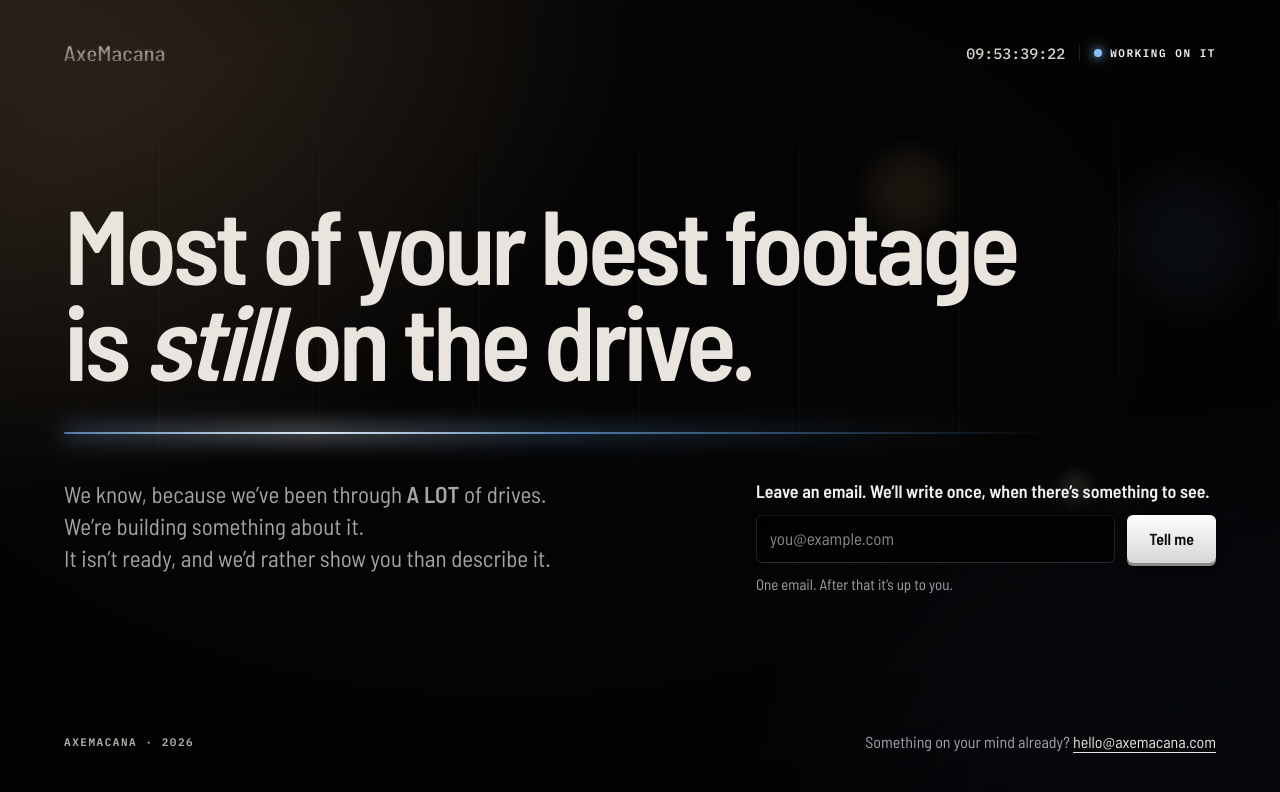
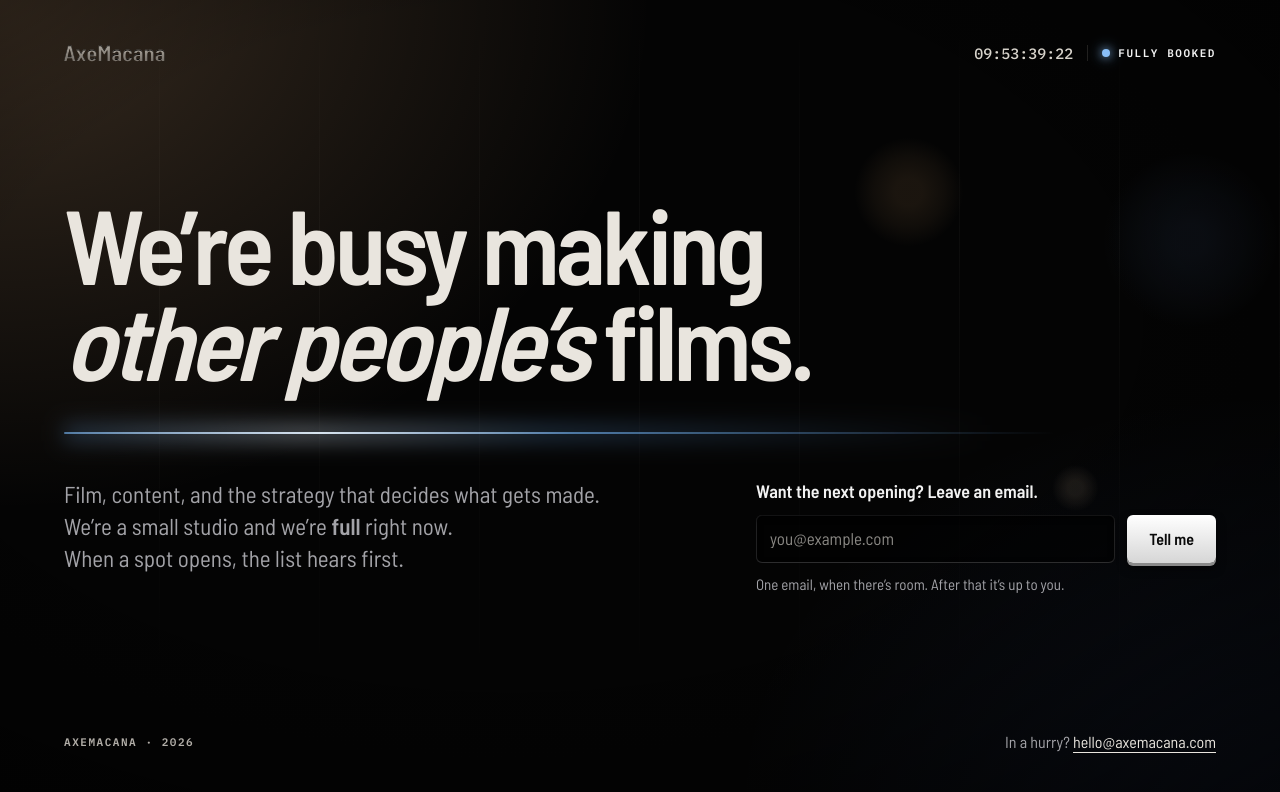
Before and after one commit to whereiszack/axemacana-site, a plain HTML site: page index.html in a window 1280 px wide. Drawn offline with Linux system fonts and the light colour scheme.

Commit message:
Landing page: say we are booked, drop the "building something" claim
The founder does not want the page to imply a product or a big launch: the
offer is not settled. The page now says what the studio does (film, content,
strategy), that it is full, and asks for an email for the next opening.

Only words changed; layout, form, counting and look are as before. The
previous page is commit 6e82478, and a standalone copy is kept in BrandToolkit
docs/SiteMockups/LandingFootage.html.

"Fully booked" and "full right now" are the founder's framing and must stay
true while the page says so.

Checked locally at 1024 and 375 px wide: no horizontal scroll.

Co-Authored-By: Claude Fable 5.2 <noreply@anthropic.com>

```diff
--- a/index.html
+++ b/index.html
@@ -5,7 +5,7 @@
 <meta name="theme-color" content="#040404">
 <meta name="viewport" content="width=device-width,initial-scale=1">
 <title>Axe Macana</title>
-<meta name="description" content="Axe Macana. Most of your best footage is still on the drive. We're building something about it.">
+<meta name="description" content="Axe Macana. Film, content and strategy. We're full right now. Leave an email for the next opening.">
 <link rel="preconnect" href="https://fonts.googleapis.com">
 <link rel="preconnect" href="https://fonts.gstatic.com" crossorigin>
 <link href="https://fonts.googleapis.com/css2?family=Barlow+Semi+Condensed:wght@400;600&family=IBM+Plex+Mono:wght@500;600&display=swap" rel="stylesheet">
@@ -104,30 +104,30 @@ function gcReady(){function go(){goatcounter.count();goatcounter.bind_events();
   <img class="wordmark" src="wordmark.svg" width="280" height="64" alt="Axe Macana">
   <div class="state">
     <span class="tc" id="tc" aria-hidden="true"></span>
-    <span class="working"><span class="dot live"></span><span class="lbl">Working on it</span></span>
+    <span class="working"><span class="dot live"></span><span class="lbl">Fully booked</span></span>
   </div>
 </header>
 
 <main id="main">
-  <h1>Most of your best footage is <i>still</i> on the drive.</h1>
+  <h1>We’re busy making <i>other people’s</i> films.</h1>
   <div class="glow" aria-hidden="true"><span class="line live"></span><span class="haze live"></span></div>
   <div class="lower">
-    <p>We know, because we’ve been through <b>A LOT</b> of drives.<br>We’re building something about it.<br>It isn’t ready, and we’d rather show you than describe it.</p>
+    <p>Film, content, and the strategy that decides what gets made.<br>We’re a small studio and we’re <b>full</b> right now.<br>When a spot opens, the list hears first.</p>
     <form action="https://app.kit.com/forms/10152137/subscriptions" method="post" accept-charset="UTF-8">
-      <label for="email">Leave an email. We’ll write once, when there’s something to see.</label>
+      <label for="email">Want the next opening? Leave an email.</label>
       <div class="row">
         <input id="email" type="email" name="email_address" placeholder="you@example.com" autocomplete="email" required>
         <button type="submit">Tell me</button>
       </div>
       <input class="hp" type="text" name="website" tabindex="-1" autocomplete="off" aria-hidden="true">
-      <span class="fine">One email. After that it’s up to you.</span>
+      <span class="fine">One email, when there’s room. After that it’s up to you.</span>
     </form>
   </div>
 </main>
 
 <footer>
   <span class="lbl">AxeMacana · 2026</span>
-  <p>Something on your mind already? <a href="mailto:hello@axemacana.com">hello@axemacana.com</a></p>
+  <p>In a hurry? <a href="mailto:hello@axemacana.com">hello@axemacana.com</a></p>
 </footer>
 </div>
 <script>
```
